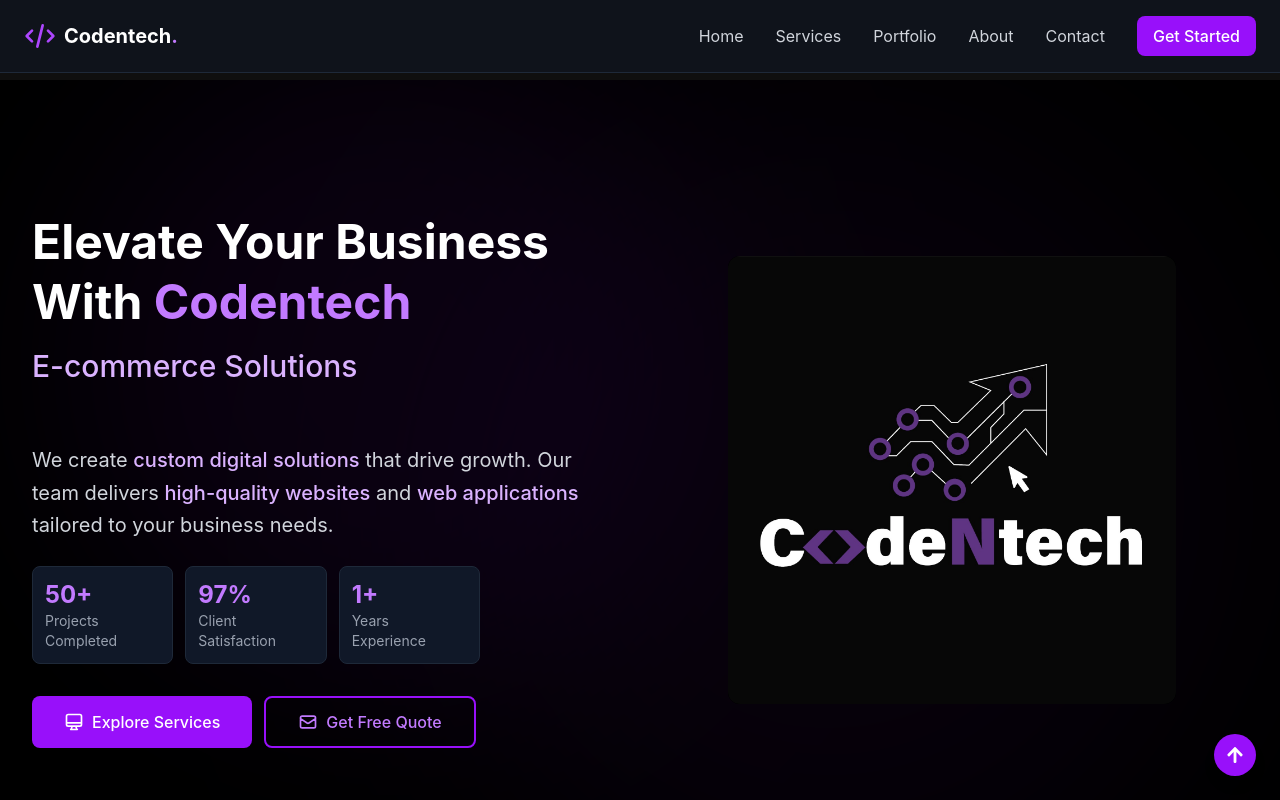
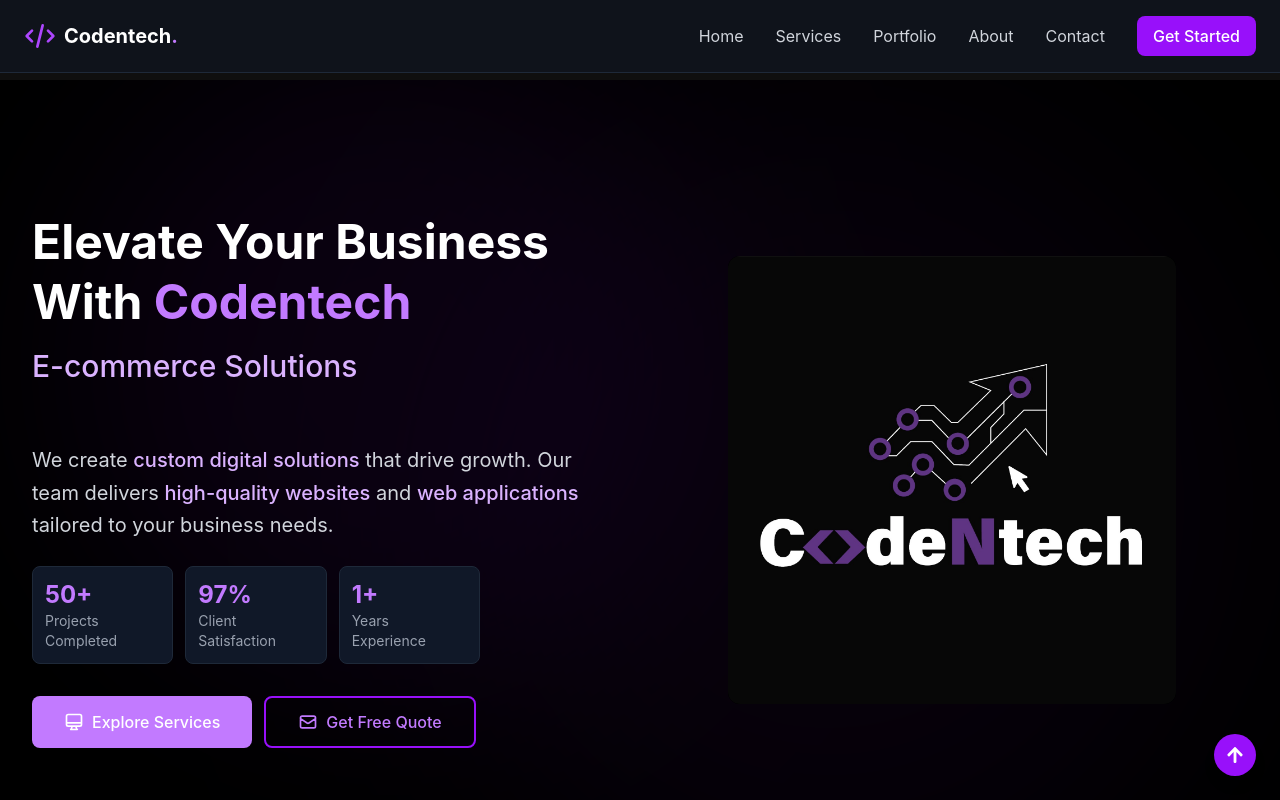
Before and after one commit to aamnaashraf/Business-portfolio, a Next.js app: page / in a window 1280 px wide. Shown: the top 800 px of the page. Built offline with nearby package versions, Linux system fonts and the light colour scheme.

Commit message:
Update Hero.tsx

```diff
--- a/src/components/Hero.tsx
+++ b/src/components/Hero.tsx
@@ -149,7 +149,7 @@ const HeroSection = () => {
                     }}
                     whileTap={{ scale: 0.95 }}
                     href="/services"
-                    className="bg-purple-600 hover:bg-purple-700 text-white px-6 py-3 sm:px-8 sm:py-3 rounded-lg font-medium transition-all duration-300 flex items-center justify-center gap-2"
+                    className="bg-purple-400 hover:bg-purple-500 text-white px-6 py-3 sm:px-8 sm:py-3 rounded-lg font-medium transition-all duration-300 flex items-center justify-center gap-2"
                   >
                     <svg className="w-4 h-4 sm:w-5 sm:h-5" fill="none" stroke="currentColor" viewBox="0 0 24 24">
                       <path strokeLinecap="round" strokeLinejoin="round" strokeWidth={2} d="M9.75 17L9 20l-1 1h8l-1-1-.75-3M3 13h18M5 17h14a2 2 0 002-2V5a2 2 0 00-2-2H5a2 2 0 00-2 2v10a2 2 0 002 2z" />
```
